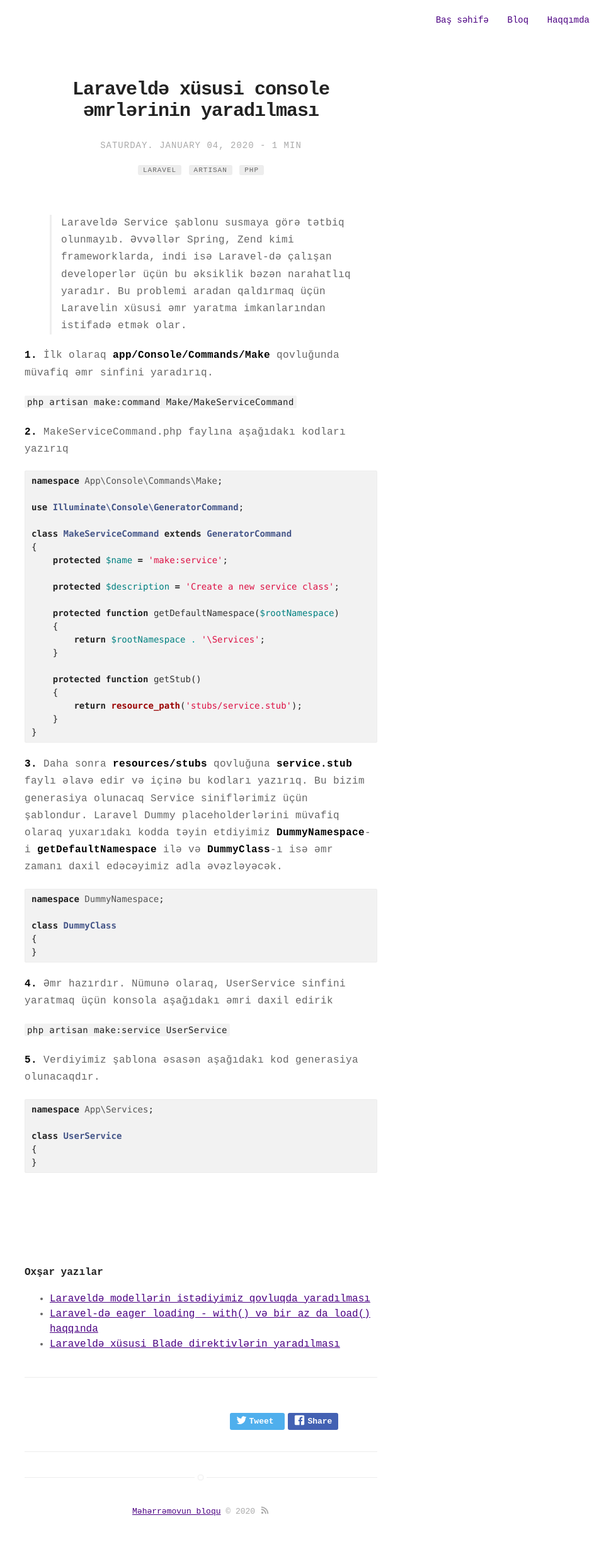
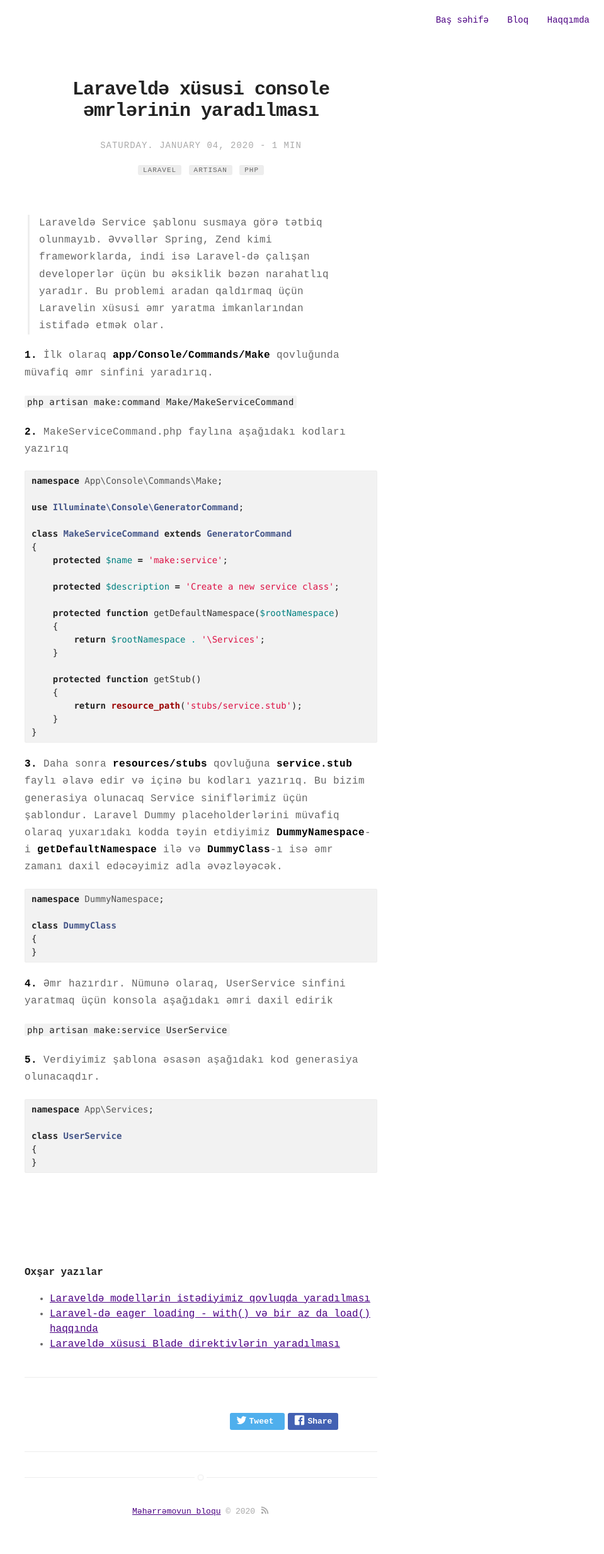
Before and after one commit to Maharramoff/maharramoff.github.io, a Jekyll site: the page built from _posts/2020-01-04-laravelde-xususi-console-emrlerin-yaradilmasi.md, in a window 1280 px wide. Shown: the whole page at 63% size, without its empty margins (321-1280 px from the left). Built offline with Jekyll 4.4.1, drawn with Linux system fonts in a browser that asks for light colours.

Commit message:
style(update): minimize block quote margins

```diff
--- a/_sass/base/general.sass
+++ b/_sass/base/general.sass
@@ -79,6 +79,8 @@ figcaption
 blockquote
     padding-left: 15px
     border-left: 3px solid #eee
+    margin-inline-start: 5px
+    margin-block-start: 5px
 
 hr
     border: none
```
